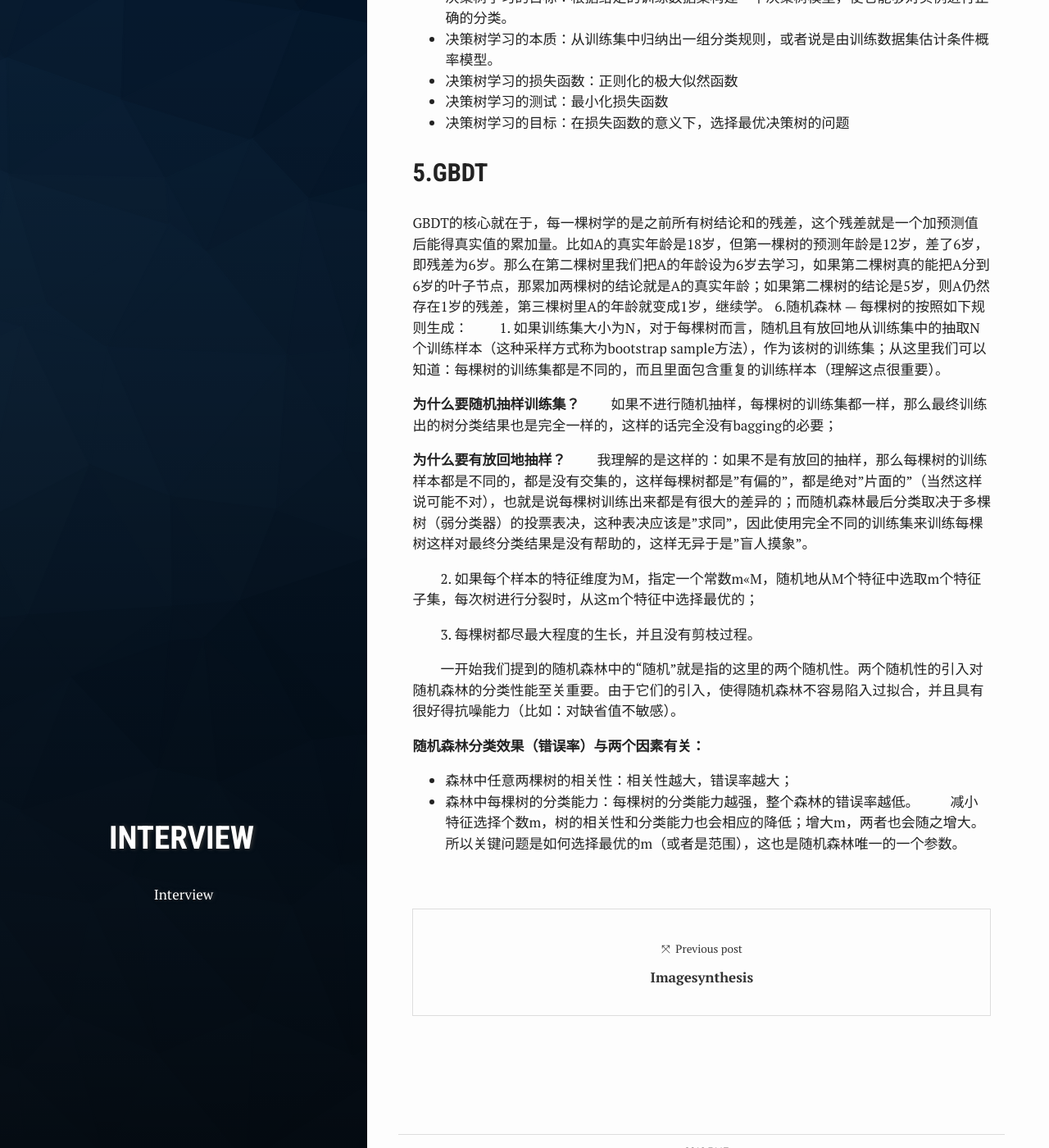
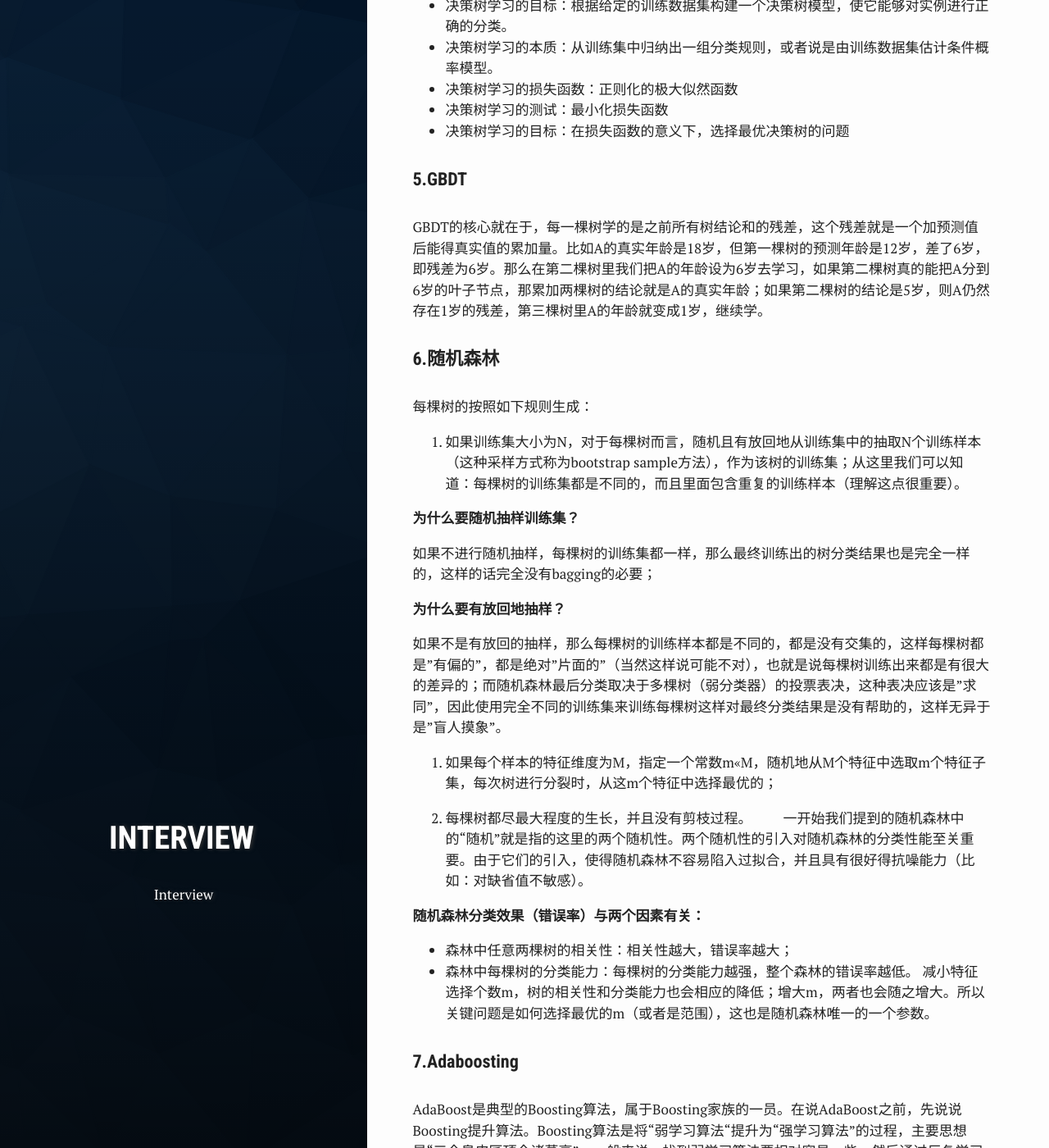
Before and after one commit to 711e/711e.github.io, a Jekyll site: the page built from _posts/2019-04-24-interview.markdown, in a window 1280 px wide and 1400 px high, scrolled down 1258 px. Shown: the whole window at 82% size. Built offline with Jekyll 4.4.1, drawn with Linux system fonts in a browser that asks for light colours; some of the changed lines change nothing that is shown; some of the changed text lies outside the part shown.

Commit message:
Update 2019-04-24-interview.markdown

```diff
--- a/_posts/2019-04-24-interview.markdown
+++ b/_posts/2019-04-24-interview.markdown
@@ -10,10 +10,9 @@ author: 711E
 ---
 
 一、机器学习
-___
+---
 
-1.线性回归
----
+#### 1.线性回归
 
 变量之间的对应函数关系
 ##### (1)函数模型
@@ -22,20 +21,20 @@ ___
 ##### (2)损失函数
 最小二乘法：我们有很多的给定点，这时候我们需要找出一条线去拟合它，那么我先假设这个线的方程，然后把数据点代入假设的方程得到观测值，求使得实际值与观测值相减的平方和最小的参数。对变量求偏导联立便可求。
 
-2.逻辑回归
----
+#### 2.逻辑回归
+
 sigmoid
 
-3.朴素贝叶斯
----
+#### 3.朴素贝叶斯
+
 假设有一个数据集，由两类组成（简化问题），对于每个样本的分类，我们都已经知晓。现在出现一个新的点new_point (x,y)，其分类未知。我们可以用p1(x,y)表示数据点(x,y)属于红色一类的概率，同时也可以用p2(x,y)表示数据点(x,y)属于蓝色一类的概率。那要把new_point归在红、蓝哪一类呢？
 
 我们提出这样的规则：
  * 如果p1(x,y) > p2(x,y)，则(x,y)为红色一类。
  * 如果p1(x,y) <p2(x,y),  则(x,y)为蓝色一类。
 
-4.决策树
----
+#### 4.决策树
+
 用决策树分类：从根节点开始，对实例的某一特征进行测试，根据测试结果将实例分配到其子节点，此时每个子节点对应着该特征的一个取值，如此递归的对实例进行测试并分配，直到到达叶节点，最后将实例分到叶节点的类中。
 * 决策树学习的目标：根据给定的训练数据集构建一个决策树模型，使它能够对实例进行正确的分类。
 * 决策树学习的本质：从训练集中归纳出一组分类规则，或者说是由训练数据集估计条件概率模型。
@@ -43,27 +42,50 @@ sigmoid
 * 决策树学习的测试：最小化损失函数
 * 决策树学习的目标：在损失函数的意义下，选择最优决策树的问题
 
-5.GBDT
----
+#### 5.GBDT
+
 GBDT的核心就在于，每一棵树学的是之前所有树结论和的残差，这个残差就是一个加预测值后能得真实值的累加量。比如A的真实年龄是18岁，但第一棵树的预测年龄是12岁，差了6岁，即残差为6岁。那么在第二棵树里我们把A的年龄设为6岁去学习，如果第二棵树真的能把A分到6岁的叶子节点，那累加两棵树的结论就是A的真实年龄；如果第二棵树的结论是5岁，则A仍然存在1岁的残差，第三棵树里A的年龄就变成1岁，继续学。
-6.随机森林
----
+
+#### 6.随机森林
+
 每棵树的按照如下规则生成：
-　　1. 如果训练集大小为N，对于每棵树而言，随机且有放回地从训练集中的抽取N个训练样本（这种采样方式称为bootstrap sample方法），作为该树的训练集；从这里我们可以知道：每棵树的训练集都是不同的，而且里面包含重复的训练样本（理解这点很重要）。
+
+1. 如果训练集大小为N，对于每棵树而言，随机且有放回地从训练集中的抽取N个训练样本（这种采样方式称为bootstrap sample方法），作为该树的训练集；从这里我们可以知道：每棵树的训练集都是不同的，而且里面包含重复的训练样本（理解这点很重要）。
 
 **为什么要随机抽样训练集？**
-　　如果不进行随机抽样，每棵树的训练集都一样，那么最终训练出的树分类结果也是完全一样的，这样的话完全没有bagging的必要；
+
+如果不进行随机抽样，每棵树的训练集都一样，那么最终训练出的树分类结果也是完全一样的，这样的话完全没有bagging的必要；
 
 **为什么要有放回地抽样？**
-　　我理解的是这样的：如果不是有放回的抽样，那么每棵树的训练样本都是不同的，都是没有交集的，这样每棵树都是"有偏的"，都是绝对"片面的"（当然这样说可能不对），也就是说每棵树训练出来都是有很大的差异的；而随机森林最后分类取决于多棵树（弱分类器）的投票表决，这种表决应该是"求同"，因此使用完全不同的训练集来训练每棵树这样对最终分类结果是没有帮助的，这样无异于是"盲人摸象"。
 
-　　2. 如果每个样本的特征维度为M，指定一个常数m<<M，随机地从M个特征中选取m个特征子集，每次树进行分裂时，从这m个特征中选择最优的；
+如果不是有放回的抽样，那么每棵树的训练样本都是不同的，都是没有交集的，这样每棵树都是"有偏的"，都是绝对"片面的"（当然这样说可能不对），也就是说每棵树训练出来都是有很大的差异的；而随机森林最后分类取决于多棵树（弱分类器）的投票表决，这种表决应该是"求同"，因此使用完全不同的训练集来训练每棵树这样对最终分类结果是没有帮助的，这样无异于是"盲人摸象"。
 
-　　3. 每棵树都尽最大程度的生长，并且没有剪枝过程。
+2. 如果每个样本的特征维度为M，指定一个常数m<<M，随机地从M个特征中选取m个特征子集，每次树进行分裂时，从这m个特征中选择最优的；
 
+3. 每棵树都尽最大程度的生长，并且没有剪枝过程。
 　　一开始我们提到的随机森林中的“随机”就是指的这里的两个随机性。两个随机性的引入对随机森林的分类性能至关重要。由于它们的引入，使得随机森林不容易陷入过拟合，并且具有很好得抗噪能力（比如：对缺省值不敏感）。
 
 **随机森林分类效果（错误率）与两个因素有关：**
+
 * 森林中任意两棵树的相关性：相关性越大，错误率越大；
 * 森林中每棵树的分类能力：每棵树的分类能力越强，整个森林的错误率越低。
-　　减小特征选择个数m，树的相关性和分类能力也会相应的降低；增大m，两者也会随之增大。所以关键问题是如何选择最优的m（或者是范围），这也是随机森林唯一的一个参数。
+减小特征选择个数m，树的相关性和分类能力也会相应的降低；增大m，两者也会随之增大。所以关键问题是如何选择最优的m（或者是范围），这也是随机森林唯一的一个参数。
+
+#### 7.Adaboosting
+
+AdaBoost是典型的Boosting算法，属于Boosting家族的一员。在说AdaBoost之前，先说说Boosting提升算法。Boosting算法是将“弱学习算法“提升为“强学习算法”的过程，主要思想是“三个臭皮匠顶个诸葛亮”。一般来说，找到弱学习算法要相对容易一些，然后通过反复学习得到一系列弱分类器，组合这些弱分类器得到一个强分类器。Boosting算法要涉及到两个部分，加法模型和前向分步算法。加法模型就是说强分类器由一系列弱分类器线性相加而成。一般组合形式如下：
+`FM(x;P)=∑m=1nβmh(x;am)`其中，h(x;am)就是一个个的弱分类器，am是弱分类器学习到的最优参数，βm就是弱学习在强分类器中所占比重，P是所有am和βm的组合。这些弱分类器线性相加组成强分类器。
+前向分步就是说在训练过程中，下一轮迭代产生的分类器是在上一轮的基础上训练得来的。也就是可以写成这样的形式：`Fm(x)=Fm−1(x)+βmhm(x;am)`由于采用的损失函数不同，Boosting算法也因此有了不同的类型，AdaBoost就是损失函数为指数损失的Boosting算法。
+
+**基于Boosting的理解，对于AdaBoost，我们要搞清楚两点：**
+* 每一次迭代的弱学习h(x;am)有何不一样，如何学习？
+* 弱分类器权值βm如何确定？
+对于第一个问题，AdaBoost改变了训练数据的权值，也就是样本的概率分布，其思想是将关注点放在被错误分类的样本上，减小上一轮被正确分类的样本权值，提高那些被错误分类的样本权值。然后，再根据所采用的一些基本机器学习算法进行学习，比如逻辑回归。
+
+对于第二个问题，AdaBoost采用加权多数表决的方法，加大分类误差率小的弱分类器的权重，减小分类误差率大的弱分类器的权重。这个很好理解，正确率高分得好的弱分类器在强分类器中当然应该有较大的发言权。
+迭代t次：
+1. 初始化D1=(w11,…，w1i,…，w1N)，w1i=1/N,i=1,2,…，N,给定一个二分类的训练数据集：T=(x1,y1),(x2,y2),……,(xN,yN),标记yi∈[−1,1],得到弱分类器Gt(x)
+2. 分类误差et=P(Gt(x)!=yi)
+3. Gt(x)的权值αt=1/2·log(1-et)/et,et≤1/2时，αt>0,并且随着et的减小而增大，也就是说分类误差越小分类器的权值越大，这里还可以看出可以看出权值分布Dt通过影响et来影响了αt，这是Dt的第一个影响。
+4. 更新权值分布Dt+1(x)
+得到强分类器：F(x)=sign(i~t∑(αtGt(x)))
```
